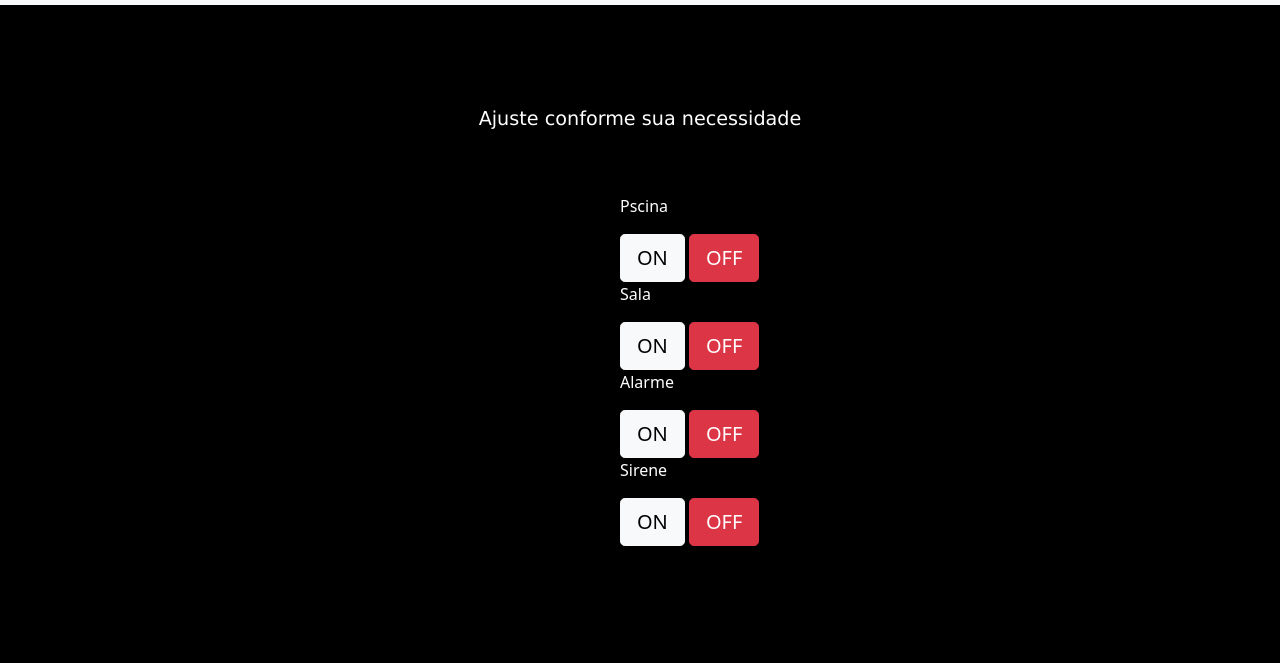
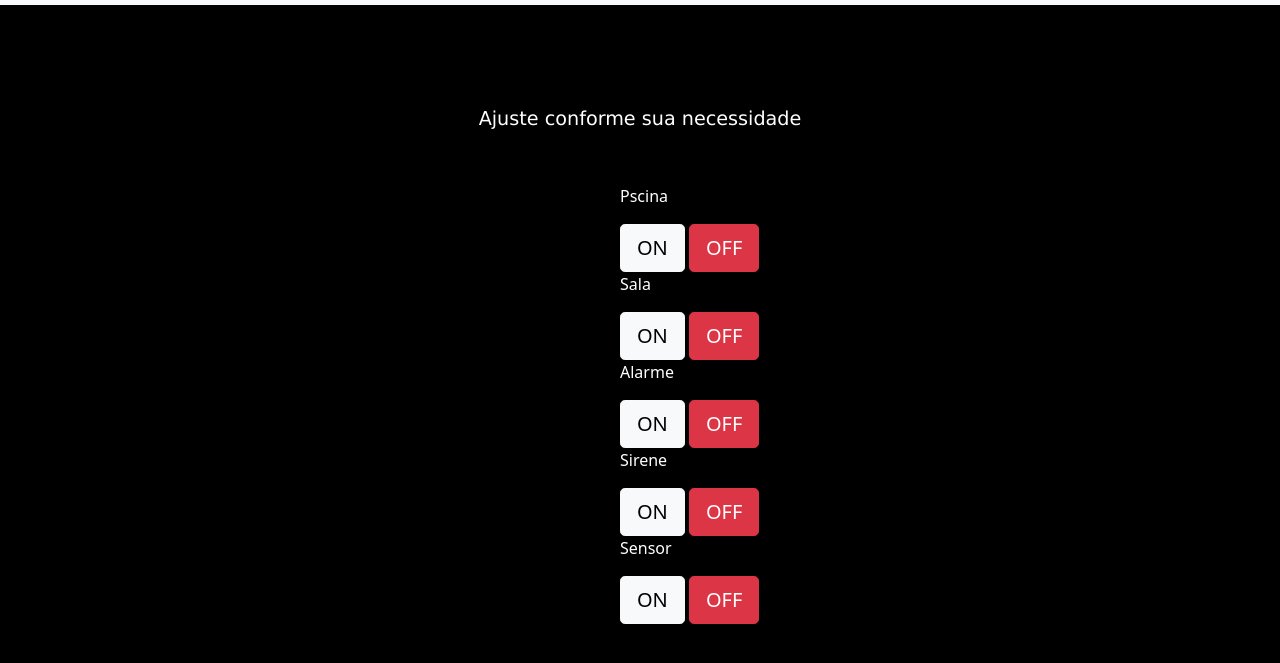
Before and after one commit to viliansantos/on_off, a plain HTML site: page index.html in a window 1280 px wide. Shown: the part 51-714 px from the top of the page. Drawn offline with nearby package versions, Linux system fonts and the light colour scheme.

Commit message:
add buttons

```diff
--- a/index.html
+++ b/index.html
@@ -48,6 +48,10 @@
       <button type="button" class="btn btn-light btn-lg">ON</button>
       <button type="button" class="btn btn-danger btn-lg">OFF</button>
 
+      <p class="titulo">Sensor</p>
+      <button type="button" class="btn btn-light btn-lg">ON</button>
+      <button type="button" class="btn btn-danger btn-lg">OFF</button>
+
     </div>
 
 
--- a/style.css
+++ b/style.css
@@ -4,7 +4,7 @@ body {
 }
 .butao {
     align-content: center;
-    margin-top: 60px;
+    margin-top: 50px;
     margin-left: 620px;
 
 }
```
